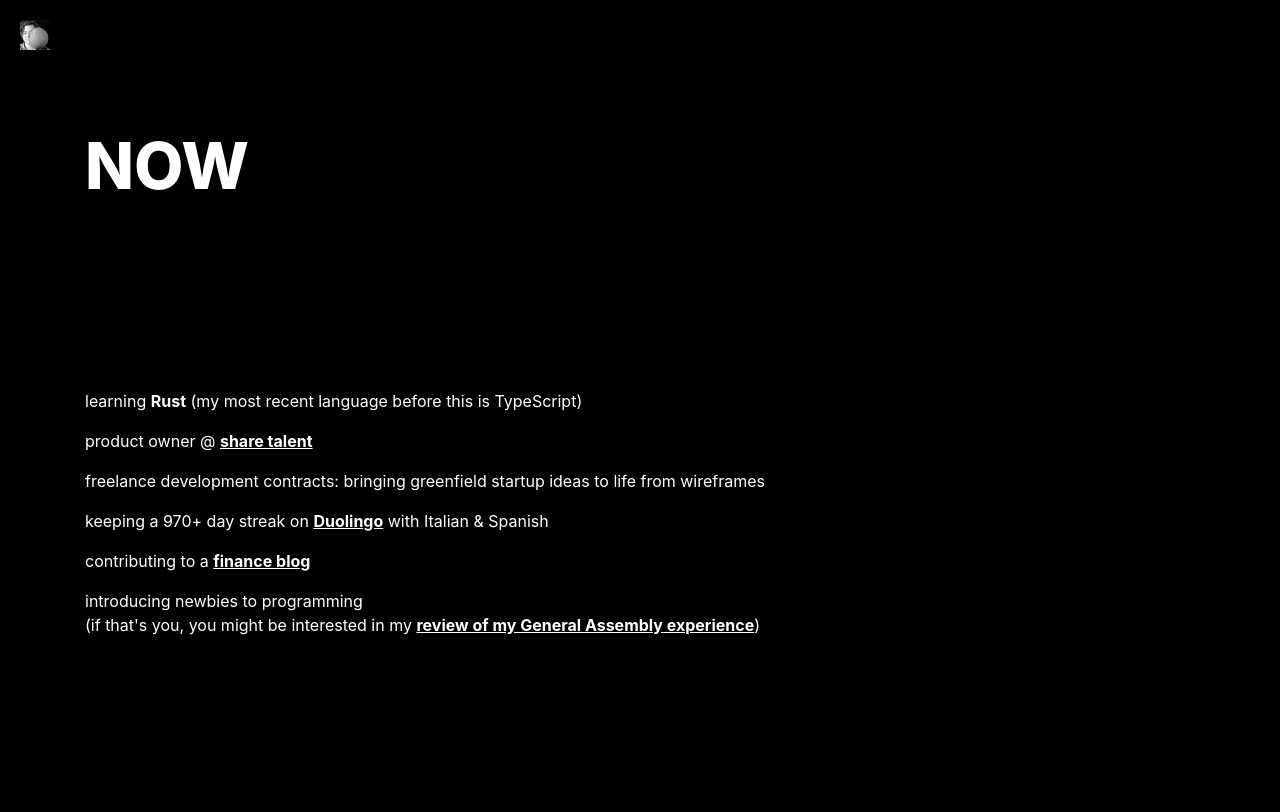
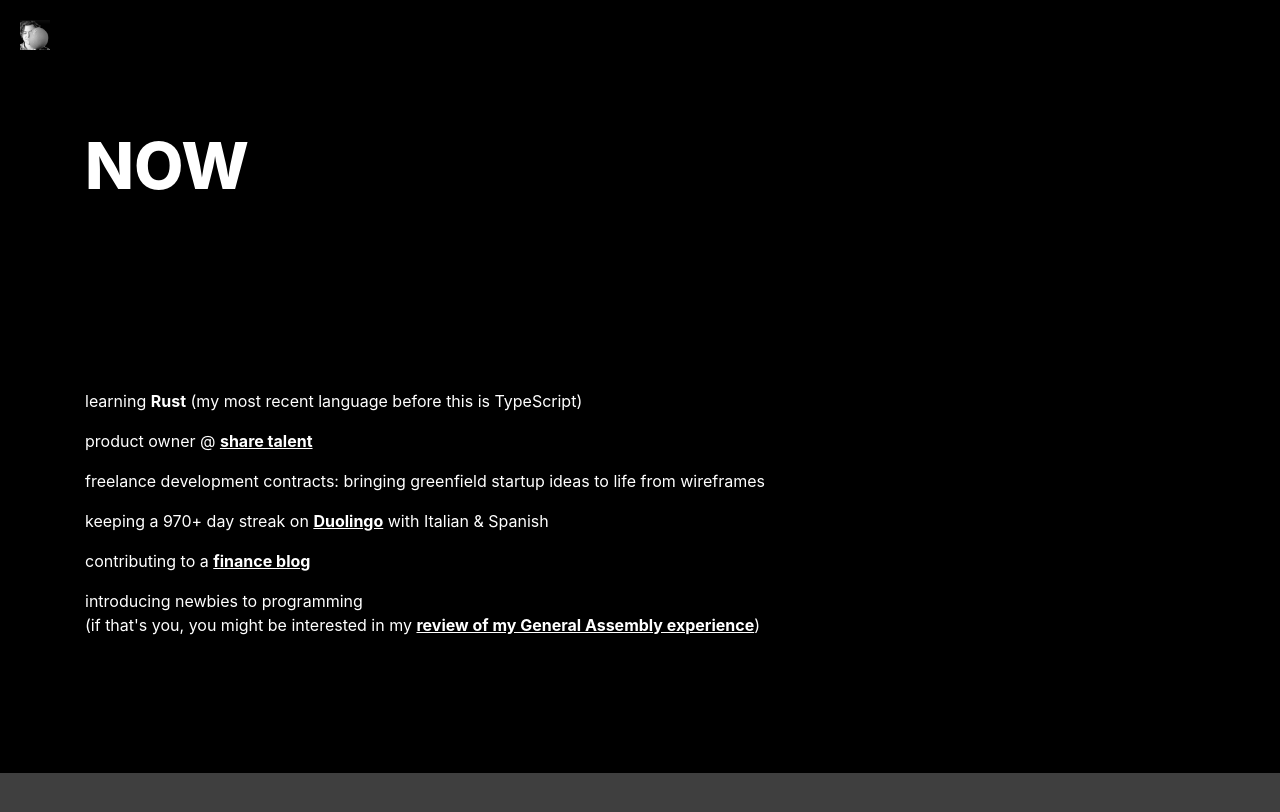
Before and after one commit to DeeterCesler/personal-site, a React (Create React App) app: page /now in a window 1280 px wide. Shown: the top 812 px of the page. Built offline with nearby package versions, Linux system fonts and the light colour scheme.

Commit message:
formatting tweaks, remove unused

```diff
--- a/src/App.css
+++ b/src/App.css
@@ -49,7 +49,7 @@ html, body {
   }
 
   .header-image {
-    background-position: center right 43%;;
+    background-position: left 58% top 45%;;
   }
 
   .check-mark-wrapper {
@@ -81,10 +81,13 @@ html, body {
 .body {
   padding: 0 15%;
   padding-bottom: 10%;
+  overflow: hidden;
 }
 
 .link-p {
   display: block;
+  line-height: 1;
+  margin: 1.6rem 0;
 }
 
 .link, .links a {
@@ -134,12 +137,9 @@ html, body {
 .explainer{
   font-size: 1.3em;
   margin: auto;
-  /* background: url("../public/home-background.jpg"); */
 }
 
 .background{
-  /* background: url("./img/cow.jpg"); */
-  /* background-color: #3f3f3f; */
   background-size: cover;
   background-repeat: none;
   z-index: -1;
@@ -147,7 +147,6 @@ html, body {
 }
 
 .block{
-  /* background: #e59d9a; */
   margin: 1em 0 1em 0;
 }
 
@@ -156,12 +155,13 @@ html, body {
 }
 
 .home{
-  /* background: url("./img/climb.JPG"); */
   background-color: #000;
   background-size: cover;
   background-repeat: none;
   z-index: -1;
-  min-height: 105vh;
+  min-height: 100%;
+  height: 100%;
+  max-height: 100%;
 }
 
 .cta, .cta-2 {
@@ -214,7 +214,6 @@ html, body {
 
 .now {
   background-color: #000000;
-  /* background-image: url('./img/cloud-mountain.jpg'); */
   background-size: cover;
   background-repeat: none;
   min-height: 100vh;
@@ -223,7 +222,6 @@ html, body {
 .work {
   background-color: #e4e4e4;
   color: #0f0f0f;
-  /* background-image: url('./img/cloud-mountain.jpg'); */
   background-size: cover;
   background-repeat: none;
   height: 100%;
@@ -358,7 +356,6 @@ html, body {
   .small-view{
     visibility: visible;
     margin: 1em;
-    /* font-size: 45px; */
   }
 
   .email{
@@ -442,7 +439,7 @@ html, body {
 .icons img {
   display: inline-block;
   height: 1.8rem;
-  margin: 0 0.7rem;
+  margin: 0 0.6rem;
   transition: filter 0.3s ease;
 }
 .icons img:hover {
```
